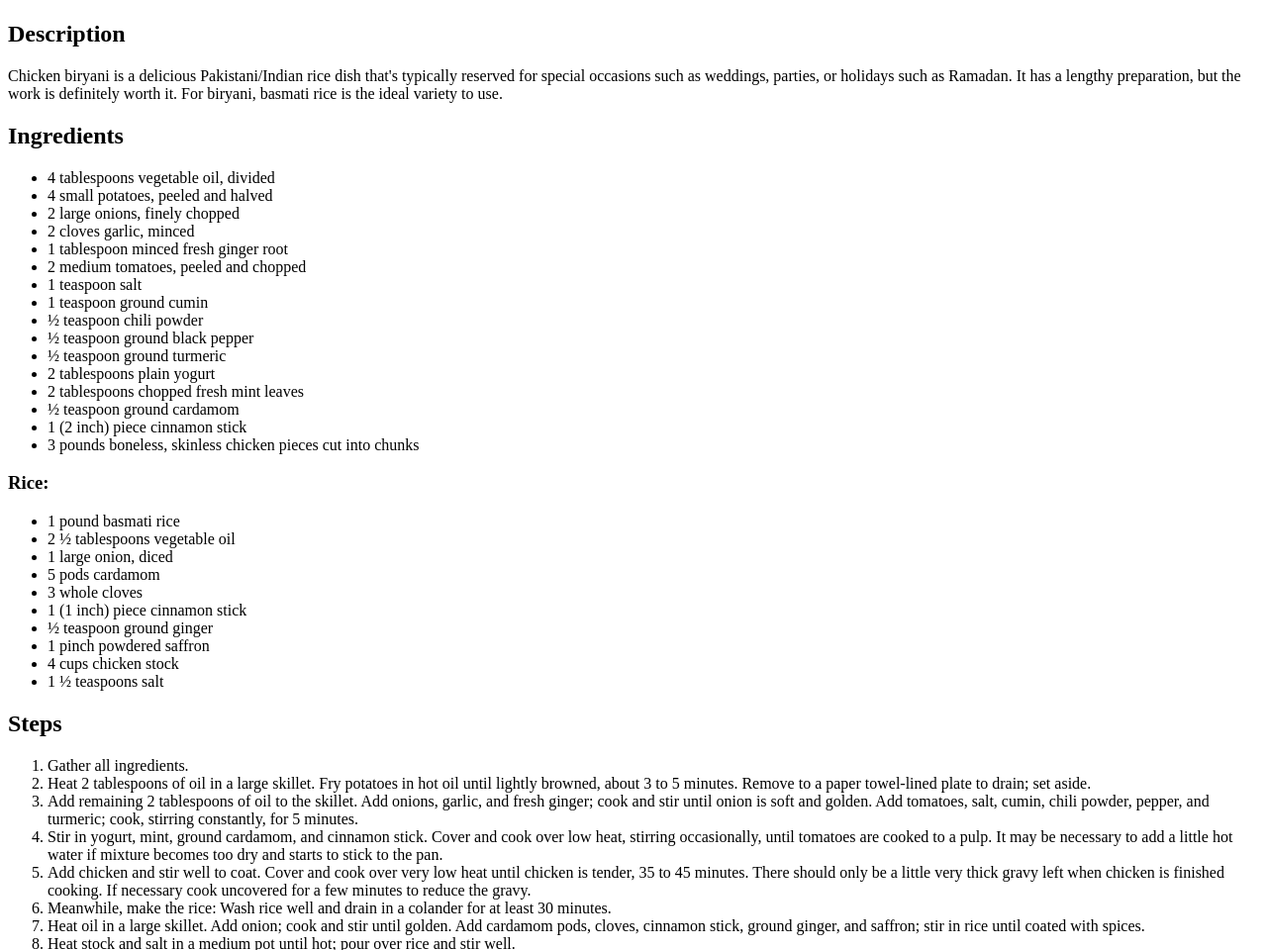
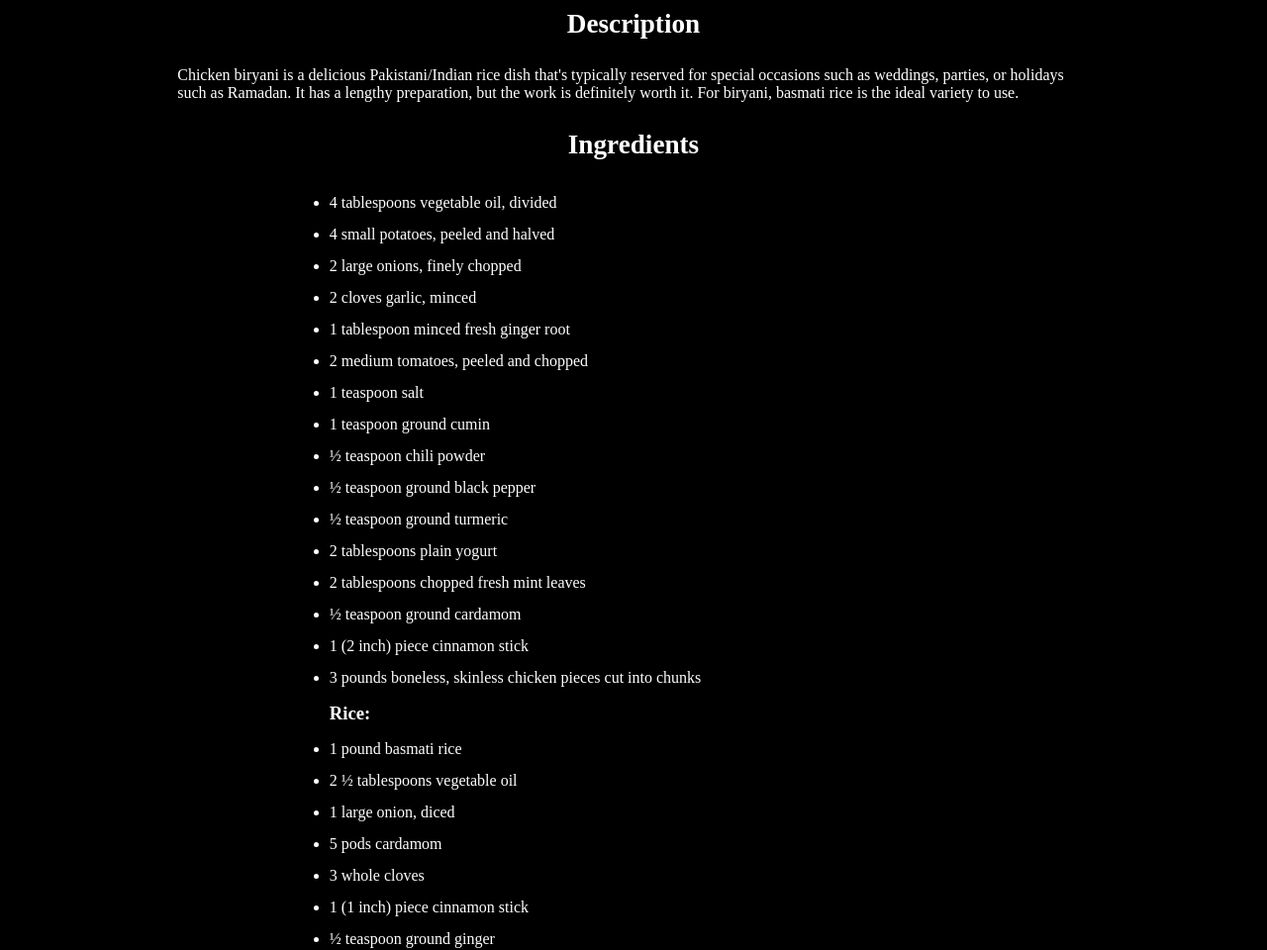
Before and after one commit to JaganshiHiei/odin-recipes, a plain HTML site: page recipes/Chicken Biryani/chicken-biryani.html in a window 1280 px wide. Shown: the part 383-1343 px from the top of the page at 99% size. Drawn offline with Linux system fonts and the light colour scheme.

Commit message:
Add classes and CSS

```diff
--- a/recipes/Chicken Biryani/chicken-biryani.html
+++ b/recipes/Chicken Biryani/chicken-biryani.html
@@ -1,16 +1,27 @@
 <!DOCTYPE html>
 <html lang="en">
+
 <head>
     <meta charset="UTF-8">
     <meta name="viewport" content="width=device-width, initial-scale=1.0">
     <title>Chicken Biryani</title>
+    <link rel="stylesheet" href="style.css">
 </head>
+
 <body>
-    <h1>Chicken Biryani</h1>
-    <img src="../images/chicken-biryani.jpeg" alt="Chicken Biryani" height="300" width="300">
-    <h2>Description</h2>
-    <p>Chicken biryani is a delicious Pakistani/Indian rice dish that's typically reserved for special occasions such as weddings, parties, or holidays such as Ramadan. It has a lengthy preparation, but the work is definitely worth it. For biryani, basmati rice is the ideal variety to use.</p>
-    <h2>Ingredients</h2>
+    <div id="container">
+        <div class="recipe">
+            <h1 class="recipe-name">Chicken Biryani</h1>
+            <img class="logo" src="../images/chicken-biryani.jpeg" alt="Chicken Biryani">
+        </div>
+        <div class="desc">
+            <h2 class="title"">Description</h2>
+        <p>Chicken biryani is a delicious Pakistani/Indian rice dish that's typically reserved for special occasions
+            such as weddings, parties, or holidays such as Ramadan. It has a lengthy preparation, but the work is
+            definitely worth it. For biryani, basmati rice is the ideal variety to use.</p>
+        </div>
+        <div class=" ingredients">
+                <h2 class="title">Ingredients</h2>
                 <ul>
                     <li>4 tablespoons vegetable oil, divided</li>
                     <li>4 small potatoes, peeled and halved</li>
@@ -29,6 +40,7 @@
                     <li>1 (2 inch) piece cinnamon stick</li>
                     <li>3 pounds boneless, skinless chicken pieces cut into chunks</li>
                 </ul>
+
                 <h3>Rice:</h3>
                 <ul>
                     <li>1 pound basmati rice</li>
@@ -42,29 +54,50 @@
                     <li>4 cups chicken stock</li>
                     <li>1 ½ teaspoons salt</li>
                 </ul>
-    <h2>Steps</h2>
+        </div>
+        <div class="steps">
+            <h2 class="title">Steps</h2>
             <ol>
                 <li>Gather all ingredients.</li>
-        <li>Heat 2 tablespoons of oil in a large skillet. Fry potatoes in hot oil until lightly browned, about 3 to 5 minutes. Remove to a paper towel-lined plate to drain; set aside.</li>
-        <li>Add remaining 2 tablespoons of oil to the skillet. Add onions, garlic, and fresh ginger; cook and stir until onion is soft and golden. Add tomatoes, salt, cumin, chili powder, pepper, and turmeric; cook, stirring constantly, for 5 minutes.
+                <li>Heat 2 tablespoons of oil in a large skillet. Fry potatoes in hot oil until lightly browned, about 3
+                    to
+                    5 minutes. Remove to a paper towel-lined plate to drain; set aside.</li>
+                <li>Add remaining 2 tablespoons of oil to the skillet. Add onions, garlic, and fresh ginger; cook and
+                    stir
+                    until onion is soft and golden. Add tomatoes, salt, cumin, chili powder, pepper, and turmeric; cook,
+                    stirring constantly, for 5 minutes.
                 </li>
-        <li>Stir in yogurt, mint, ground cardamom, and cinnamon stick. Cover and cook over low heat, stirring occasionally, until tomatoes are cooked to a pulp. It may be necessary to add a little hot water if mixture becomes too dry and starts to stick to the pan.</li>
-        <li>Add chicken and stir well to coat. Cover and cook over very low heat until chicken is tender, 35 to 45 minutes. There should only be a little very thick gravy left when chicken is finished cooking. If necessary cook uncovered for a few minutes to reduce the gravy.
+                <li>Stir in yogurt, mint, ground cardamom, and cinnamon stick. Cover and cook over low heat, stirring
+                    occasionally, until tomatoes are cooked to a pulp. It may be necessary to add a little hot water if
+                    mixture becomes too dry and starts to stick to the pan.</li>
+                <li>Add chicken and stir well to coat. Cover and cook over very low heat until chicken is tender, 35 to
+                    45
+                    minutes. There should only be a little very thick gravy left when chicken is finished cooking. If
+                    necessary cook uncovered for a few minutes to reduce the gravy.
                 </li>
                 <li>Meanwhile, make the rice: Wash rice well and drain in a colander for at least 30 minutes.</li>
-        <li>Heat oil in a large skillet. Add onion; cook and stir until golden. Add cardamom pods, cloves, cinnamon stick, ground ginger, and saffron; stir in rice until coated with spices.</li>
+                <li>Heat oil in a large skillet. Add onion; cook and stir until golden. Add cardamom pods, cloves,
+                    cinnamon
+                    stick, ground ginger, and saffron; stir in rice until coated with spices.</li>
                 <li>Heat stock and salt in a medium pot until hot; pour over rice and stir well.</li>
                 <li>Add chicken mixture and potatoes; stir gently to combine. Bring to a boil.</li>
-        <li>Reduce heat to very low, cover with a tight-fitting lid, and steam for 20 minutes without lifting the lid or stirring.
+                <li>Reduce heat to very low, cover with a tight-fitting lid, and steam for 20 minutes without lifting
+                    the
+                    lid or stirring.
 
                 </li>
                 <li>Spoon biryani onto a warm serving dish.</li>
             </ol>
+        </div>
+        <div class="other">
             <h3>Check out these other recipes!</h3>
             <ul>
                 <li><a href="../Baked Spaghetti/baked-spaghetti.html">Baked Spaghetti</a></li>
-        <li><a href="../Mexican Pizza/mexican-pizza.html">Mexican Pizza</a</li>
+                <li><a href="../Mexican Pizza/mexican-pizza.html">Mexican Pizza</a< /li>
                 <li><a href="../Tonkatsu/tonkatsu.html">Tonkatsu - Asian Style Pork Chop</a></li>
             </ul>
+        </div>
+    </div>
 </body>
+
 </html>
--- /dev/null
+++ b/recipes/Chicken Biryani/style.css
@@ -0,0 +1,88 @@
+* {
+    margin: 0;
+    padding: 0;
+    box-sizing: border-box;
+
+}
+
+body {
+    background-color: black;
+    color: white;
+}
+
+#container {
+    width: 80%;
+    margin: 0 auto;
+}
+
+.recipe,
+.desc,
+.ingredients,
+.steps {
+    width: 90%;
+    margin: 0 auto;
+}
+
+.recipe {
+    margin-top: 0.5em;
+    margin-bottom: 0.5em;
+    text-align: center;
+}
+
+.title {
+    text-align: center;
+    font-size: 1.7em;
+}
+
+.logo {
+    height: 300px;
+    width: 300px;
+    border-radius: 10px;
+    margin-top: 0.5em;
+    margin-bottom: 0.5em
+}
+
+.ingredients,
+.steps,
+.other {
+    width: 60%;
+    margin: 0 auto;
+    text-align: justify;
+}
+
+.desc .title,
+.ingredients .title,
+.steps .title {
+    margin-top: 1em;
+    margin-bottom: 1em;
+}
+
+.ingredients h3 {
+    margin-top: 0.5em;
+    margin-bottom: 0.5em;
+}
+
+.other {
+    margin-top: 2em;
+    text-align: center;
+}
+
+.other li {
+    list-style: none;
+    margin: 0 auto;
+}
+
+li {
+    line-height: 2em;
+}
+
+a {
+    text-decoration: none;
+    color: white;
+}
+
+a:hover {
+    text-decoration: underline;
+    font-weight: bold;
+    color: lightblue;
+}
```
Lines whose indentation alone changed are shown as unchanged.
